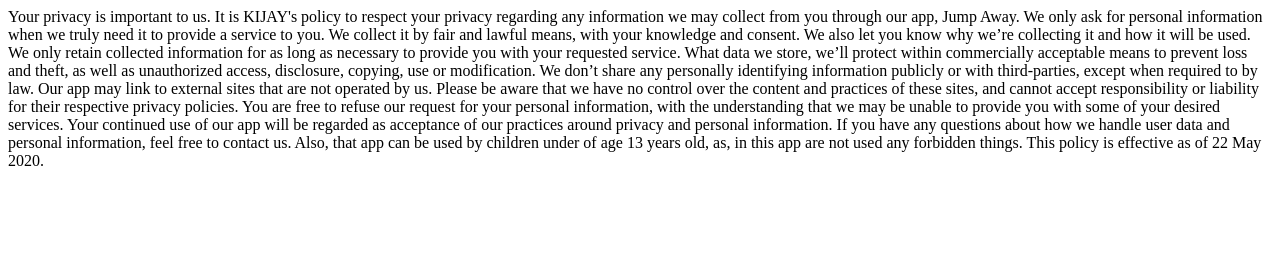
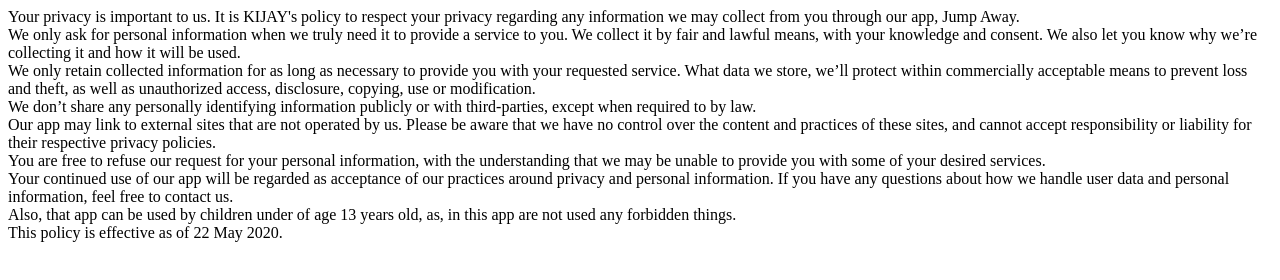
Before and after one commit to Erikokijay/jumpaway, a plain HTML site: page index.html in a window 1280 px wide. Drawn offline with Linux system fonts and the light colour scheme.

Commit message:
Update index.html

```diff
--- a/index.html
+++ b/index.html
@@ -1,17 +1,19 @@
+<html>
 Your privacy is important to us. It is KIJAY's policy to respect your privacy regarding any information we may collect from you through our app, Jump Away.
-
+<br>
 We only ask for personal information when we truly need it to provide a service to you. We collect it by fair and lawful means, with your knowledge and consent. We also let you know why we’re collecting it and how it will be used.
-
+<br>
 We only retain collected information for as long as necessary to provide you with your requested service. What data we store, we’ll protect within commercially acceptable means to prevent loss and theft, as well as unauthorized access, disclosure, copying, use or modification.
-
+<br>
 We don’t share any personally identifying information publicly or with third-parties, except when required to by law.
-
+<br>
 Our app may link to external sites that are not operated by us. Please be aware that we have no control over the content and practices of these sites, and cannot accept responsibility or liability for their respective privacy policies.
-
+<br>
 You are free to refuse our request for your personal information, with the understanding that we may be unable to provide you with some of your desired services.
-
+<br>
 Your continued use of our app will be regarded as acceptance of our practices around privacy and personal information. If you have any questions about how we handle user data and personal information, feel free to contact us.
-
+<br>
 Also, that app can be used by children under of age 13 years old, as, in this app are not used any forbidden things.
-
+<br>
 This policy is effective as of 22 May 2020.
+</html>
```
